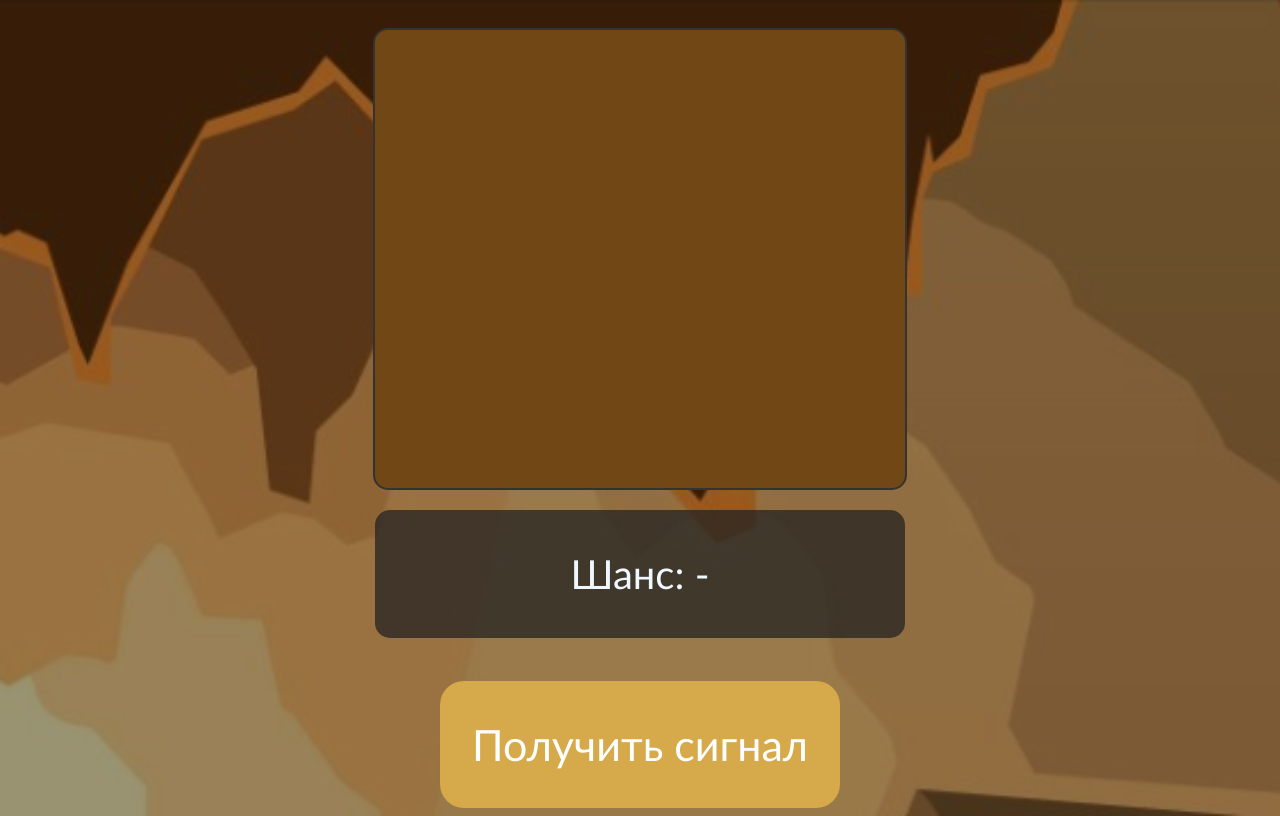
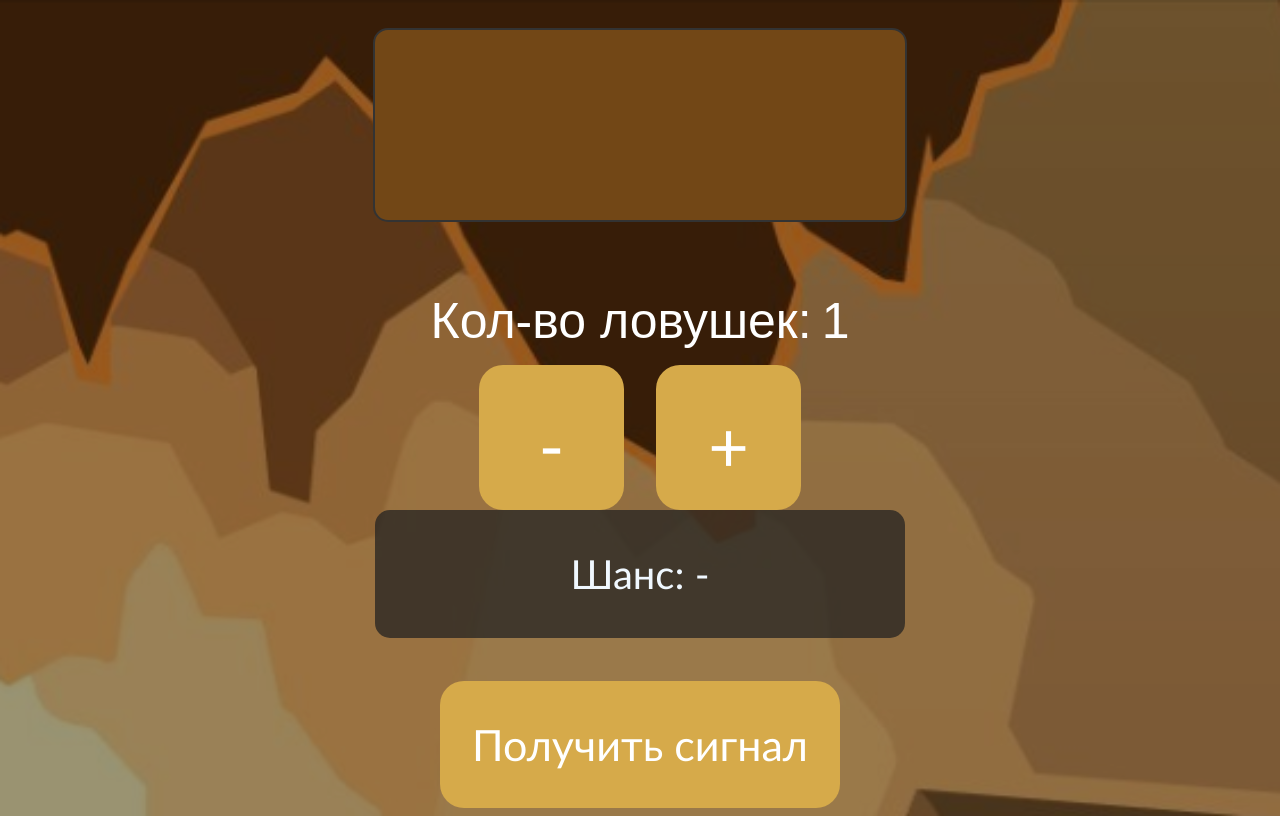
Before and after one commit to Maximprivet/site-template, a plain HTML site: page index.html in a window 1280 px wide. Drawn offline with Linux system fonts and the light colour scheme.

Commit message:
Update index.html

```diff
--- a/index.html
+++ b/index.html
@@ -44,6 +44,20 @@
         @keyframes ani {
             0% {opacity: 0;}
             100% {opacity: 1;}
+        }
+        .selector{
+            display: flex;
+            height: 200px;
+            position: relative;
+            gap: 2em;
+
+        }
+        .selector button{
+            height: 145px;
+            width:  145px;
+            font-size: 70px;
+            text-align: center;
+            margin-top: 0;
         }
         .cell {
             align-self: start;
@@ -115,6 +129,17 @@
         color: rgb(87, 54, 23);
         height: 530px;
     }
+    .lov-block{
+        display: flex;
+        gap: 10px;
+    }
+    .lov-block p{
+
+        margin-top: 1em;
+        margin-bottom: .3em;
+        color:white;
+        font-size: 50px;
+    }
     </style>
 </head>
 <body>
@@ -125,6 +150,13 @@
             <!-- <div class="some">
                 <p>Нажмите на кнопку "Получить сигнал"</p>
             </div> -->
+        </div>
+        <div class="lov-block">
+         <p class="txt-lov">Кол-во ловушек: </p><p id="number" class="txt-lov">1</p>
+        </div>
+
+        <div class="selector">
+            <button onclick="minus()">-</button><button onclick="plus()">+</button>
         </div>
         <div class="chance">
             <p id="myNumber">Шанс: -</p>
@@ -138,7 +170,38 @@
 
 
 <script>
+    function plus(){
 
+        let number = Number(document.getElementById('number').textContent);
+        console.log(number)
+        if (number == 1){
+            document.getElementById("number").innerHTML =  3
+
+        }
+        if (number == 3){
+            document.getElementById("number").innerHTML =  5
+
+        }
+        if (number == 5){
+
+            document.getElementById("number").innerHTML =  7
+        }
+    }
+    function minus(){
+        let number = Number(document.getElementById('number').textContent);
+        if (number == 3){
+            document.getElementById("number").innerHTML =  1
+
+        }
+        if (number == 5){
+            document.getElementById("number").innerHTML =  3
+
+        }
+        if (number == 7){
+
+            document.getElementById("number").innerHTML =  5
+        }
+    }
     let board = document.getElementById('gameBoard');
 
     function showRandomCells() {
@@ -147,7 +210,7 @@
 
         let highlightedCells = [];
 
-        while (highlightedCells.length < 3) {
+        while (highlightedCells.length < 5 || (highlightedCells.length == 5 && Math.random() < 0.5)) {
             let randomCellIndex = Math.floor(Math.random() * 9);
             if (!highlightedCells.includes(randomCellIndex)) {
                 highlightedCells.push(randomCellIndex);
@@ -171,10 +234,10 @@
                 if (i < 25){
                    myLoop()
                 } else {
-                    document.getElementById("myNumber").innerHTML =  "Шанс: " + (Math.floor(Math.random() * (90 - 65)) + 65) + " %";
+                    document.getElementById("myNumber").innerHTML =  "Шанс: " + String(Math.random() * (90 - 80) + 80).substring(0, 5) + " %";
                 }
 
-                }, 100);
+                }, 0);
         }
         myLoop()
         board.style.display = 'grid';
```
